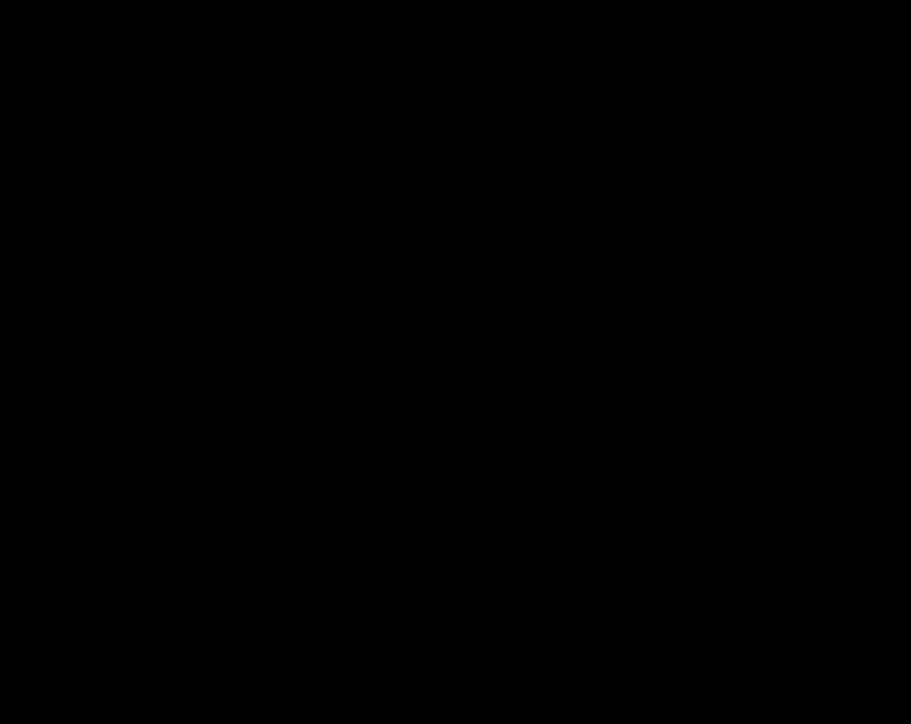
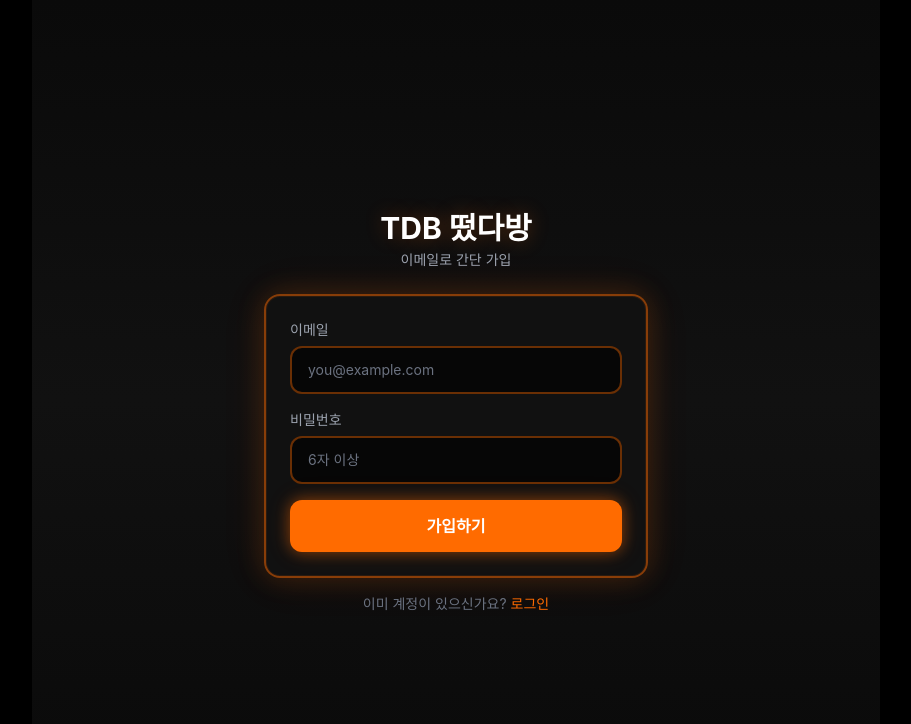
Before and after one commit to hesedhouse/TDB-Project, a Next.js app: page /signup in a window 1280 px wide. Before the commit this address had no page. Shown: the top 724 px of the page, without its empty margins (184-1095 px from the left). Built offline with nearby package versions, Linux system fonts and the light colour scheme; no server answers.

Commit message:
feat: 방 번호 자동 부여 및 비밀번호 기능 연동 완료

```diff
--- a/app/login/page.tsx
+++ b/app/login/page.tsx
@@ -1,15 +1,26 @@
 'use client'
 
-import { useEffect, Suspense } from 'react'
+import { useEffect, useState, Suspense } from 'react'
+import Link from 'next/link'
 import { useRouter, useSearchParams } from 'next/navigation'
 import { motion } from 'framer-motion'
 import { useAuth, type AuthProvider } from '@/lib/supabase/auth'
+
+const cardStyle = {
+  background: 'rgba(18,18,18,0.95)',
+  border: '2px solid rgba(255,107,0,0.5)',
+  boxShadow: '0 0 28px rgba(255,107,0,0.18), 0 0 48px rgba(255,107,0,0.08), inset 0 0 0 1px rgba(255,107,0,0.1)',
+} as const
 
 function LoginForm() {
   const router = useRouter()
   const searchParams = useSearchParams()
   const returnUrl = searchParams.get('returnUrl') ?? '/'
-  const { user, loading, signIn } = useAuth()
+  const { user, loading, signIn, signInWithEmail } = useAuth()
+  const [email, setEmail] = useState('')
+  const [password, setPassword] = useState('')
+  const [error, setError] = useState('')
+  const [emailSubmitting, setEmailSubmitting] = useState(false)
 
   useEffect(() => {
     if (loading) return
@@ -21,6 +32,25 @@ function LoginForm() {
 
   const handleLogin = async (provider: AuthProvider) => {
     await signIn(provider, returnUrl)
+  }
+
+  const handleEmailLogin = async (e: React.FormEvent) => {
+    e.preventDefault()
+    setError('')
+    const trimEmail = email.trim()
+    if (!trimEmail || !password) {
+      setError('이메일과 비밀번호를 입력해주세요.')
+      return
+    }
+    setEmailSubmitting(true)
+    const result = await signInWithEmail(trimEmail, password)
+    setEmailSubmitting(false)
+    if (result.error) {
+      setError(result.error)
+      return
+    }
+    const path = returnUrl.startsWith('/') ? returnUrl : '/'
+    router.replace(path)
   }
 
   if (loading) {
@@ -53,13 +83,49 @@ function LoginForm() {
         <h1 className="text-2xl sm:text-3xl font-bold text-white mb-1" style={{ textShadow: '0 0 20px rgba(255,107,0,0.3)' }}>
           TDB 떴다방
         </h1>
-        <p className="text-gray-400 text-sm mb-8">로그인 후 방을 만들고 대화에 참여하세요</p>
+        <p className="text-gray-400 text-sm mb-6">로그인 후 방을 만들고 대화에 참여하세요</p>
 
-        <div className="w-full rounded-2xl p-6 flex flex-col gap-3" style={{
-          background: 'rgba(18,18,18,0.95)',
-          border: '2px solid rgba(255,107,0,0.5)',
-          boxShadow: '0 0 28px rgba(255,107,0,0.18), 0 0 48px rgba(255,107,0,0.08), inset 0 0 0 1px rgba(255,107,0,0.1)',
-        }}>
+        {/* 이메일·비밀번호 로그인 */}
+        <form onSubmit={handleEmailLogin} className="w-full rounded-2xl p-6 flex flex-col gap-4 mb-4" style={cardStyle}>
+          <p className="text-center text-gray-300 text-sm mb-1">이메일로 로그인</p>
+          <input
+            type="email"
+            value={email}
+            onChange={(e) => setEmail(e.target.value)}
+            placeholder="이메일"
+            autoComplete="email"
+            disabled={emailSubmitting}
+            className="w-full px-4 py-3 rounded-xl bg-black/60 border-2 border-[#FF6B00]/40 focus:border-[#FF6B00] focus:outline-none text-white placeholder-gray-500 text-sm"
+          />
+          <input
+            type="password"
+            value={password}
+            onChange={(e) => setPassword(e.target.value)}
+            placeholder="비밀번호"
+            autoComplete="current-password"
+            disabled={emailSubmitting}
+            className="w-full px-4 py-3 rounded-xl bg-black/60 border-2 border-[#FF6B00]/40 focus:border-[#FF6B00] focus:outline-none text-white placeholder-gray-500 text-sm"
+          />
+          {error && <p className="text-red-400 text-sm text-center">{error}</p>}
+          <motion.button
+            type="submit"
+            disabled={emailSubmitting}
+            className="w-full py-3.5 rounded-xl font-bold text-base text-white disabled:opacity-50"
+            style={{ background: '#FF6B00', boxShadow: '0 0 14px rgba(255,107,0,0.4)' }}
+            whileHover={!emailSubmitting ? { scale: 1.02 } : {}}
+            whileTap={!emailSubmitting ? { scale: 0.98 } : {}}
+          >
+            {emailSubmitting ? '로그인 중...' : '로그인'}
+          </motion.button>
+          <p className="text-gray-500 text-sm text-center">
+            계정이 없으신가요?{' '}
+            <Link href="/signup" className="text-[#FF6B00] hover:underline">
+              가입하기
+            </Link>
+          </p>
+        </form>
+
+        <div className="w-full rounded-2xl p-6 flex flex-col gap-3" style={cardStyle}>
           <p className="text-center text-gray-300 text-sm mb-2">소셜 계정으로 로그인</p>
 
           <motion.button
--- /dev/null
+++ b/app/signup/page.tsx
@@ -0,0 +1,152 @@
+'use client'
+
+import { useState, Suspense } from 'react'
+import Link from 'next/link'
+import { useRouter } from 'next/navigation'
+import { motion } from 'framer-motion'
+import { useAuth } from '@/lib/supabase/auth'
+
+function SignupForm() {
+  const router = useRouter()
+  const { user, loading, signUpWithEmail } = useAuth()
+  const [email, setEmail] = useState('')
+  const [password, setPassword] = useState('')
+  const [error, setError] = useState('')
+  const [submitting, setSubmitting] = useState(false)
+
+  const handleSubmit = async (e: React.FormEvent) => {
+    e.preventDefault()
+    setError('')
+    const trimEmail = email.trim()
+    const trimPassword = password
+    if (!trimEmail || !trimPassword) {
+      setError('이메일과 비밀번호를 입력해주세요.')
+      return
+    }
+    if (trimPassword.length < 6) {
+      setError('비밀번호는 6자 이상이어야 합니다.')
+      return
+    }
+    setSubmitting(true)
+    const result = await signUpWithEmail(trimEmail, trimPassword)
+    setSubmitting(false)
+    if (result.error === 'already_registered') {
+      setError('이미 존재하는 계정입니다.')
+      return
+    }
+    if (result.error) {
+      setError(result.error)
+      return
+    }
+    alert('환영합니다! 가입이 완료되었습니다.')
+    router.replace('/')
+  }
+
+  if (loading) {
+    return (
+      <div className="min-h-screen bg-[#0a0a0a] flex items-center justify-center">
+        <p className="text-gray-400">확인 중...</p>
+      </div>
+    )
+  }
+
+  if (user) {
+    router.replace('/')
+    return (
+      <div className="min-h-screen bg-[#0a0a0a] flex items-center justify-center">
+        <p className="text-gray-400">이동 중...</p>
+      </div>
+    )
+  }
+
+  return (
+    <div
+      className="min-h-screen flex flex-col items-center justify-center p-6 safe-bottom"
+      style={{ background: 'linear-gradient(180deg, #0a0a0a 0%, #111 50%, #0a0a0a 100%)' }}
+    >
+      <motion.div
+        className="w-full max-w-sm flex flex-col items-center"
+        initial={{ opacity: 0, y: 12 }}
+        animate={{ opacity: 1, y: 0 }}
+        transition={{ duration: 0.35 }}
+      >
+        <h1 className="text-2xl sm:text-3xl font-bold text-white mb-1" style={{ textShadow: '0 0 20px rgba(255,107,0,0.3)' }}>
+          TDB 떴다방
+        </h1>
+        <p className="text-gray-400 text-sm mb-6">이메일로 간단 가입</p>
+
+        <form
+          onSubmit={handleSubmit}
+          className="w-full rounded-2xl p-6 flex flex-col gap-4"
+          style={{
+            background: 'rgba(18,18,18,0.95)',
+            border: '2px solid rgba(255,107,0,0.5)',
+            boxShadow: '0 0 28px rgba(255,107,0,0.18), 0 0 48px rgba(255,107,0,0.08), inset 0 0 0 1px rgba(255,107,0,0.1)',
+          }}
+        >
+          <div>
+            <label htmlFor="signup-email" className="block text-gray-400 text-sm mb-1.5">이메일</label>
+            <input
+              id="signup-email"
+              type="email"
+              value={email}
+              onChange={(e) => setEmail(e.target.value)}
+              placeholder="you@example.com"
+              autoComplete="email"
+              disabled={submitting}
+              className="w-full px-4 py-3 rounded-xl bg-black/60 border-2 border-[#FF6B00]/40 focus:border-[#FF6B00] focus:outline-none text-white placeholder-gray-500 text-sm"
+            />
+          </div>
+          <div>
+            <label htmlFor="signup-password" className="block text-gray-400 text-sm mb-1.5">비밀번호</label>
+            <input
+              id="signup-password"
+              type="password"
+              value={password}
+              onChange={(e) => setPassword(e.target.value)}
+              placeholder="6자 이상"
+              autoComplete="new-password"
+              disabled={submitting}
+              className="w-full px-4 py-3 rounded-xl bg-black/60 border-2 border-[#FF6B00]/40 focus:border-[#FF6B00] focus:outline-none text-white placeholder-gray-500 text-sm"
+            />
+          </div>
+          {error && (
+            <p className="text-red-400 text-sm text-center">{error}</p>
+          )}
+          <motion.button
+            type="submit"
+            disabled={submitting}
+            className="w-full py-3.5 rounded-xl font-bold text-base text-white disabled:opacity-50"
+            style={{
+              background: '#FF6B00',
+              boxShadow: '0 0 14px rgba(255,107,0,0.4), 0 0 24px rgba(255,107,0,0.2)',
+            }}
+            whileHover={!submitting ? { scale: 1.02 } : {}}
+            whileTap={!submitting ? { scale: 0.98 } : {}}
+          >
+            {submitting ? '가입 중...' : '가입하기'}
+          </motion.button>
+        </form>
+
+        <p className="text-gray-500 text-sm mt-4">
+          이미 계정이 있으신가요?{' '}
+          <Link href="/login" className="text-[#FF6B00] hover:underline">
+            로그인
+          </Link>
+        </p>
+      </motion.div>
+    </div>
+  )
+}
+
+export default function SignupPage() {
+  return (
+    <Suspense fallback={
+      <div className="min-h-screen bg-[#0a0a0a] flex items-center justify-center">
+        <p className="text-gray-400">로딩 중...</p>
+      </div>
+    }>
+      <SignupForm />
+    </Suspense>
+  )
+}
--- a/lib/supabase/auth.ts
+++ b/lib/supabase/auth.ts
@@ -46,5 +46,39 @@ export function useAuth() {
     await supabase.auth.signOut()
   }, [])
 
-  return { user, loading, signIn, signOut }
+  /** 이메일·비밀번호 로그인 */
+  const signInWithEmail = useCallback(async (email: string, password: string) => {
+    const supabase = createClient()
+    if (!supabase) return { error: 'Supabase not configured' }
+    const { data, error } = await supabase.auth.signInWithPassword({ email, password })
+    if (error) return { error: error.message }
+    return { data, error: null }
+  }, [])
+
+  /**
+   * 이메일 회원가입. 이메일 인증 비활성화 시 가입 즉시 세션이 생성될 수 있음.
+   * 이미 가입된 이메일이면 { error: 'already_registered' } 반환.
+   */
+  const signUpWithEmail = useCallback(async (email: string, password: string) => {
+    const supabase = createClient()
+    if (!supabase) return { error: 'Supabase not configured' }
+    const { data, error } = await supabase.auth.signUp({
+      email,
+      password,
+      options: { emailRedirectTo: undefined },
+    })
+    if (error) {
+      const msg = error.message?.toLowerCase() ?? ''
+      if (msg.includes('already') || msg.includes('registered') || error.message?.includes('already been registered'))
+        return { error: 'already_registered' }
+      return { error: error.message }
+    }
+    // 인증 비활성화 시 세션이 올 수 있음. 없으면 로그인 시도로 즉시 로그인 처리
+    if (data.session) return { data, error: null }
+    const signInRes = await supabase.auth.signInWithPassword({ email, password })
+    if (signInRes.data.session) return { data: signInRes.data, error: null }
+    return { data, error: null }
+  }, [])
+
+  return { user, loading, signIn, signOut, signInWithEmail, signUpWithEmail }
 }
```
